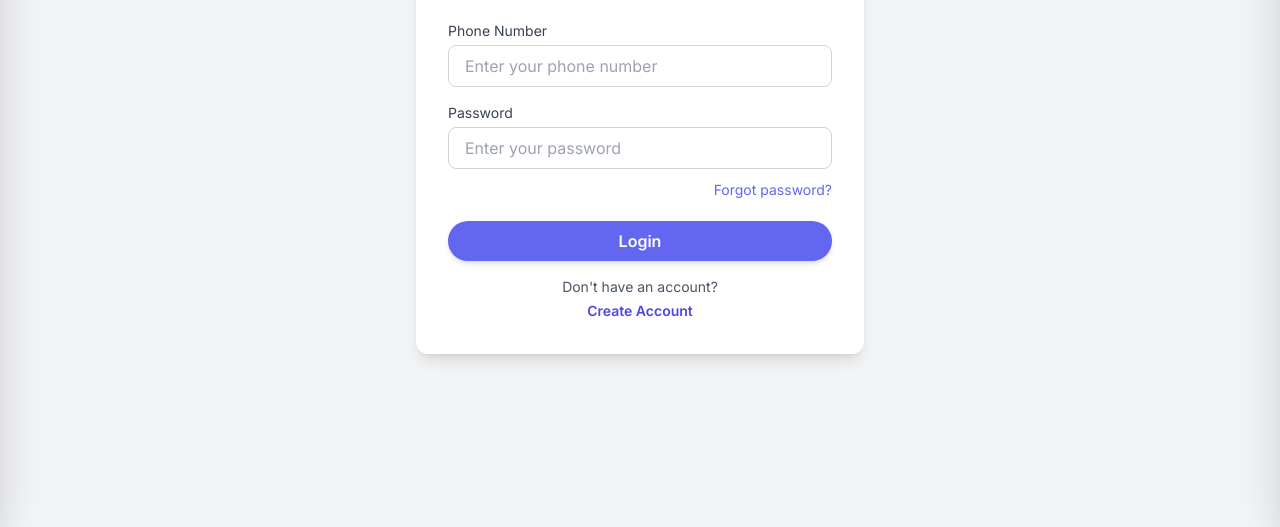
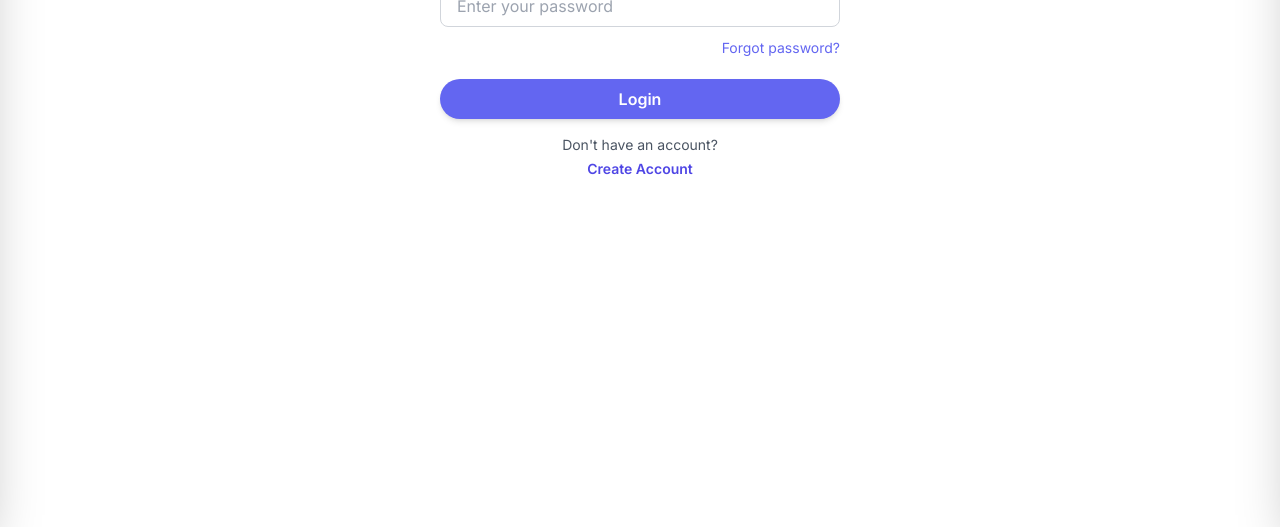
Before and after one commit to yilakabay/CVerve, a website: page index.html in a window 1280 px wide. Shown: the part 273-800 px from the top of the page. Drawn offline with nearby package versions, Linux system fonts and the light colour scheme; a script that the page names is missing.

Commit message:
Update index.html

```diff
--- a/index.html
+++ b/index.html
@@ -2768,8 +2768,8 @@
 </div>
 
 <!-- Login Screen -->
-<div id="loginScreen" class="fixed inset-0 bg-gray-100 flex items-center justify-center p-4">
-    <div class="bg-white p-8 rounded-xl shadow-lg max-w-md w-full">
+<div id="loginScreen" class="fixed inset-0 bg-white overflow-y-auto">
+    <div class="w-full max-w-md mx-auto px-6 pt-16 pb-10">
         <h1 class="text-3xl font-bold text-center text-indigo-600 mb-2 flex items-center justify-center gap-1"><svg xmlns="http://www.w3.org/2000/svg" viewBox="133 415 371 243" style="height:1em;width:auto;display:inline-block;vertical-align:middle;"><g transform="translate(0,1066) scale(0.1,-0.1)" fill="#4f46e5" stroke="none"><path d="M4695 6340 c-228 -31 -474 -214 -657 -490 -126 -191 -226 -406 -391 -848 l-84 -223 -28 83 c-90 269 -170 362 -315 363 -54 0 -73 -5 -113 -28 -50 -30 -57 -39 -208 -280 -113 -181 -184 -246 -319 -294 -85 -29 -230 -32 -317 -5 -202 63 -343 276 -343 517 1 256 143 453 374 520 80 23 219 17 298 -14 32 -12 93 -48 135 -79 66 -47 85 -56 122 -57 42 0 47 3 121 83 43 45 81 94 84 108 16 61 -63 139 -219 218 -149 74 -291 102 -469 93 -178 -9 -301 -49 -446 -145 -222 -146 -360 -395 -377 -681 -10 -172 33 -356 120 -511 52 -92 196 -241 282 -292 151 -88 279 -121 465 -121 185 -1 314 33 464 121 123 72 329 304 311 350 -5 13 -10 8 -24 -23 -11 -25 -20 -35 -25 -27 -4 7 -2 12 4 12 6 0 8 5 5 10 -3 6 -3 10 2 10 4 0 14 15 21 33 27 64 33 74 27 42 -6 -28 -5 -29 8 -11 15 20 14 22 26 -29 1 -3 11 -26 22 -51 11 -26 18 -49 16 -51 -3 -2 -12 15 -22 39 -9 24 -21 49 -27 55 -15 18 -29 5 -18 -15 6 -9 37 -84 70 -165 74 -185 99 -228 155 -267 96 -66 221 -59 307 18 53 47 94 135 233 497 289 754 408 1026 522 1198 66 99 165 195 267 257 75 46 84 55 75 71 -11 21 -32 22 -134 9 z"/></g></svg>CVerve</h1>
         <p class="text-sm text-center text-gray-500 mb-6">Login to access your account</p>
         <div id="loginForm">
```
